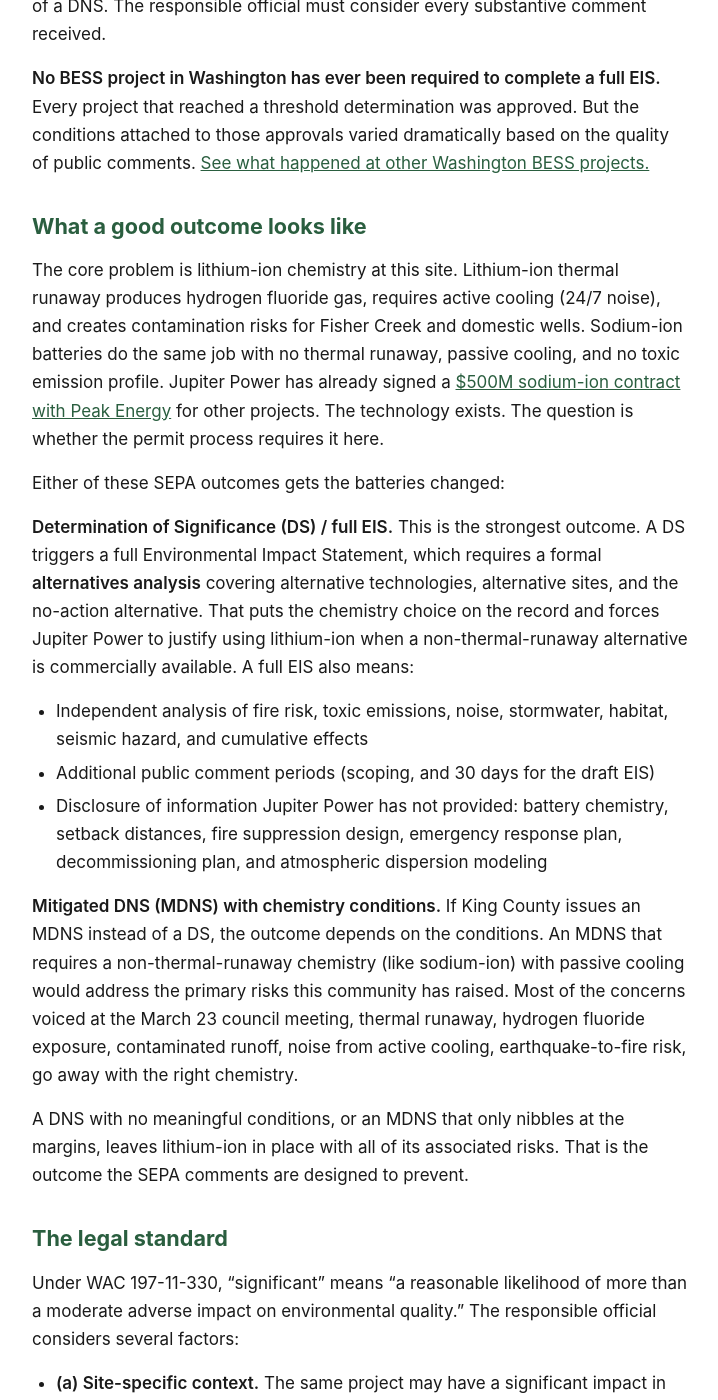
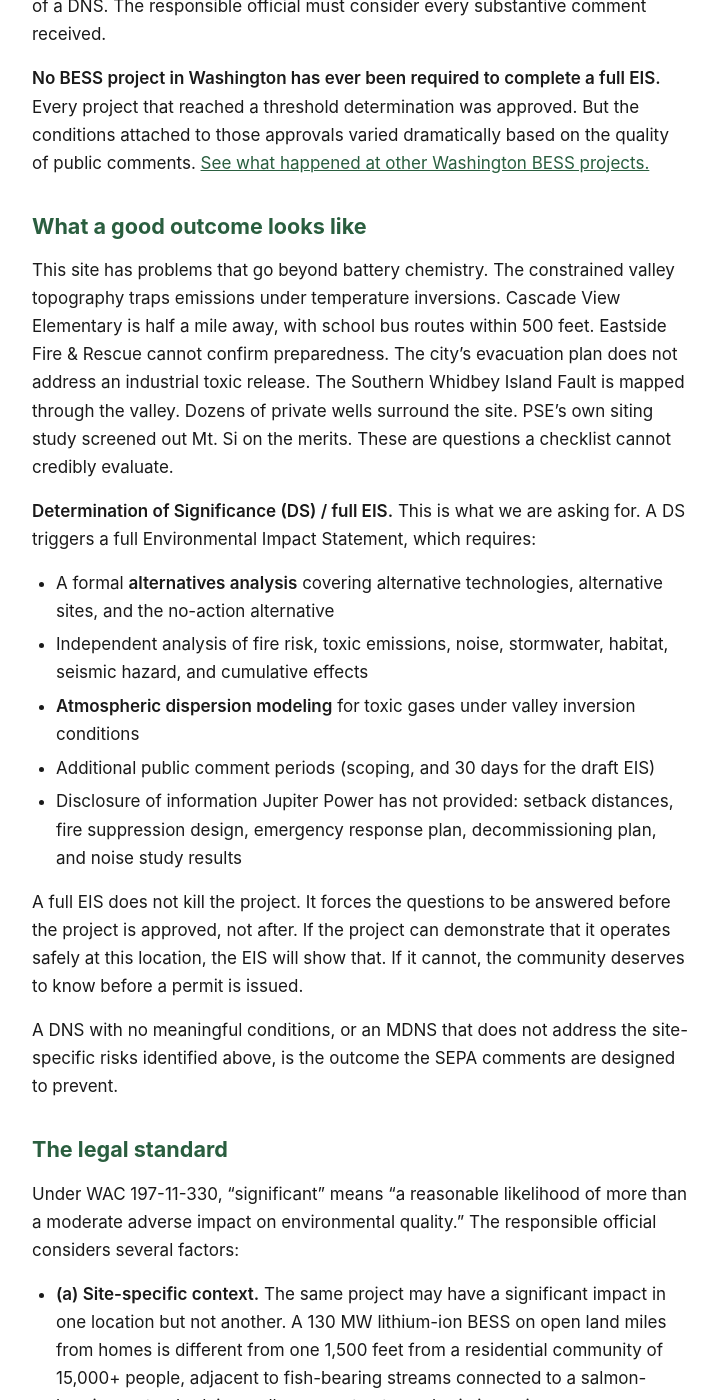
Before and after one commit to calef/cascadia-ridge-bess, a Jekyll site: the page built from _pages/sepa-comments.md, in a window 1280 px wide and 1400 px high, scrolled down 1054 px. Shown: the whole window, without its empty margins (280-998 px from the left). Built offline with Jekyll 4.4.1, drawn with Linux system fonts in a browser that asks for light colours; some of the changed text lies outside the part shown.

Commit message:
Deploy site 2026-04-11-122700

```diff
--- a/_pages/sepa-comments.md
+++ b/_pages/sepa-comments.md
@@ -20,19 +20,19 @@ Public comments submitted during the 14-day window go directly to the responsibl
 
 ## What a good outcome looks like
 
-The core problem is lithium-ion chemistry at this site. Lithium-ion thermal runaway produces hydrogen fluoride gas, requires active cooling (24/7 noise), and creates contamination risks for Fisher Creek and domestic wells. Sodium-ion batteries do the same job with no thermal runaway, passive cooling, and no toxic emission profile. Jupiter Power has already signed a [$500M sodium-ion contract with Peak Energy](https://www.prnewswire.com/news-releases/peak-energy-signs-4-75-gwh-contract-with-jupiter-power-for-industry-leading-sodium-ion-battery-storage-systems-302612467.html) for other projects. The technology exists. The question is whether the permit process requires it here.
+This site has problems that go beyond battery chemistry. The constrained valley topography traps emissions under temperature inversions. Cascade View Elementary is half a mile away, with school bus routes within 500 feet. Eastside Fire & Rescue cannot confirm preparedness. The city's evacuation plan does not address an industrial toxic release. The Southern Whidbey Island Fault is mapped through the valley. Dozens of private wells surround the site. PSE's own siting study screened out Mt. Si on the merits. These are questions a checklist cannot credibly evaluate.
 
-Either of these SEPA outcomes gets the batteries changed:
+**Determination of Significance (DS) / full EIS.** This is what we are asking for. A DS triggers a full Environmental Impact Statement, which requires:
 
-**Determination of Significance (DS) / full EIS.** This is the strongest outcome. A DS triggers a full Environmental Impact Statement, which requires a formal **alternatives analysis** covering alternative technologies, alternative sites, and the no-action alternative. That puts the chemistry choice on the record and forces Jupiter Power to justify using lithium-ion when a non-thermal-runaway alternative is commercially available. A full EIS also means:
+- A formal **alternatives analysis** covering alternative technologies, alternative sites, and the no-action alternative
+- Independent analysis of fire risk, toxic emissions, noise, stormwater, habitat, seismic hazard, and cumulative effects
+- **Atmospheric dispersion modeling** for toxic gases under valley inversion conditions
+- Additional public comment periods (scoping, and 30 days for the draft EIS)
+- Disclosure of information Jupiter Power has not provided: setback distances, fire suppression design, emergency response plan, decommissioning plan, and noise study results
 
-- Independent analysis of fire risk, toxic emissions, noise, stormwater, habitat, seismic hazard, and cumulative effects
-- Additional public comment periods (scoping, and 30 days for the draft EIS)
-- Disclosure of information Jupiter Power has not provided: battery chemistry, setback distances, fire suppression design, emergency response plan, decommissioning plan, and atmospheric dispersion modeling
+A full EIS does not kill the project. It forces the questions to be answered before the project is approved, not after. If the project can demonstrate that it operates safely at this location, the EIS will show that. If it cannot, the community deserves to know before a permit is issued.
 
-**Mitigated DNS (MDNS) with chemistry conditions.** If King County issues an MDNS instead of a DS, the outcome depends on the conditions. An MDNS that requires a non-thermal-runaway chemistry (like sodium-ion) with passive cooling would address the primary risks this community has raised. Most of the concerns voiced at the March 23 council meeting, thermal runaway, hydrogen fluoride exposure, contaminated runoff, noise from active cooling, earthquake-to-fire risk, go away with the right chemistry.
-
-A DNS with no meaningful conditions, or an MDNS that only nibbles at the margins, leaves lithium-ion in place with all of its associated risks. That is the outcome the SEPA comments are designed to prevent.
+A DNS with no meaningful conditions, or an MDNS that does not address the site-specific risks identified above, is the outcome the SEPA comments are designed to prevent.
 
 ## The legal standard
 
@@ -55,7 +55,7 @@ The responsible official is required to consider your comment, but it needs to g
 
 **Cite evidence.** Published studies, government data, comparable incidents, and professional expertise all strengthen your comment. If you're a credentialed professional (physician, engineer, geologist, ecologist), say so.
 
-**Ask for specific studies or disclosures.** Don't just say the impact is bad. Ask King County to require the developer to produce specific information: a site-specific seismic hazard assessment, atmospheric dispersion modeling for HF under inversion conditions, a noise study demonstrating compliance with K.C.C. 12.86, an alternatives analysis that includes non-flammable battery chemistry.
+**Ask for specific studies or disclosures.** Don't just say the impact is bad. Ask King County to require the developer to produce specific information: a site-specific seismic hazard assessment, atmospheric dispersion modeling for HF under inversion conditions, a noise study demonstrating compliance with K.C.C. 12.86, a hydrogeologic assessment for groundwater impacts, an alternatives analysis covering battery chemistry and alternative sites.
 
 **Explain why mitigation is insufficient.** If you're arguing against a Mitigated DNS, explain why permit conditions can't adequately address the risk. For example: you can mitigate noise with a wall, but you cannot mitigate a hydrogen fluoride plume from a lithium-ion thermal runaway event with any proven technology at this scale.
 
@@ -97,13 +97,13 @@ Fire district capacity: King County Fire Protection District No. 38. No tabletop
 4. The probable adverse impact, stated with as much specificity as you can
 5. Evidence supporting your concern (data, studies, professional credentials)
 6. What you're asking King County to require (specific study, analysis, or disclosure)
-7. Your request: a Determination of Significance and full Environmental Impact Statement, or at minimum an MDNS conditioned on non-thermal-runaway battery chemistry
+7. Your request: a Determination of Significance and full Environmental Impact Statement
 
 ## What NOT to do
 
 - **Don't submit form letters.** Ten identical comments count as one. Write in your own words, even if they're brief.
 - **Don't make claims you can't support.** Our community's position is strongest when it's accurate. See our [fact-check section](/faq#fact-check) for claims that need correction.
-- **Don't undermine the case for grid storage.** Battery storage is essential infrastructure. Solar is the cheapest available generation source, but it only produces power when the sun is shining. Storage makes it available on demand, when people actually need it. Without storage, PSE either overbuilds generation at ratepayer expense or keeps fossil fuel peakers running in violation of Washington's [clean energy law](/ceta). The argument that works in SEPA is not "no BESS anywhere" but "this chemistry at this site has specific, unaddressed environmental risks." If you believe no BESS belongs here regardless of chemistry, say so in your own words. But the comments most likely to influence King County's threshold determination are the ones that identify specific probable impacts the Environmental Checklist fails to address.
+- **Don't undermine the case for grid storage.** Battery storage is essential infrastructure. Solar is the cheapest available generation source, but it only produces power when the sun is shining. Storage makes it available on demand, when people actually need it. Without storage, PSE either overbuilds generation at ratepayer expense or keeps fossil fuel peakers running in violation of Washington's [clean energy law](/ceta). The argument that works in SEPA is not "no BESS anywhere" but "this site has specific, unaddressed environmental risks that require a full EIS before a permit is issued." The comments most likely to influence King County's threshold determination are the ones that identify specific probable impacts the Environmental Checklist fails to address.
 - **Don't send your comment before the window opens.** Comments submitted outside the official comment period are not part of the administrative record. Wait for our alert.
 
 ## When you're ready
```
Also changed, not shown: _pages/updates.md (+1 -1 lines), _pages/wa-bess-sepa.md (+1 -1 lines), index.md (+6 -6 lines).
